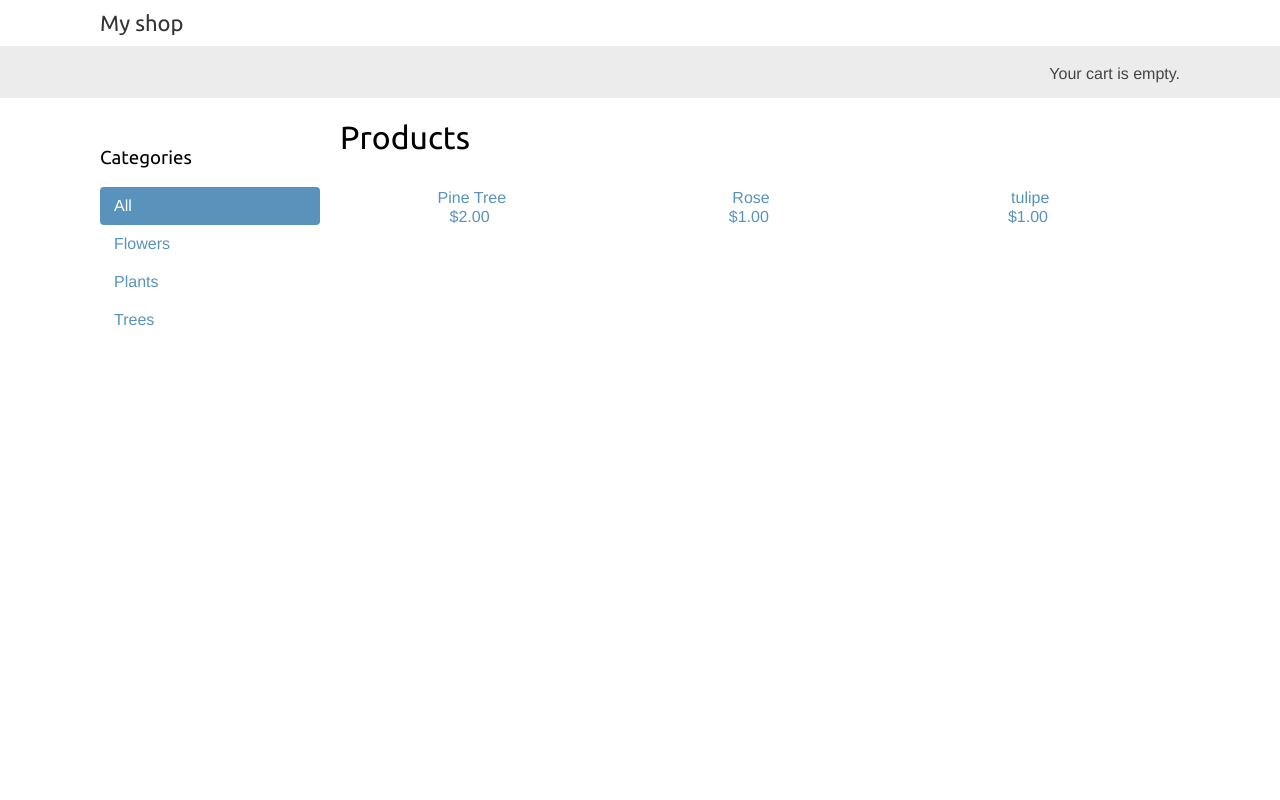
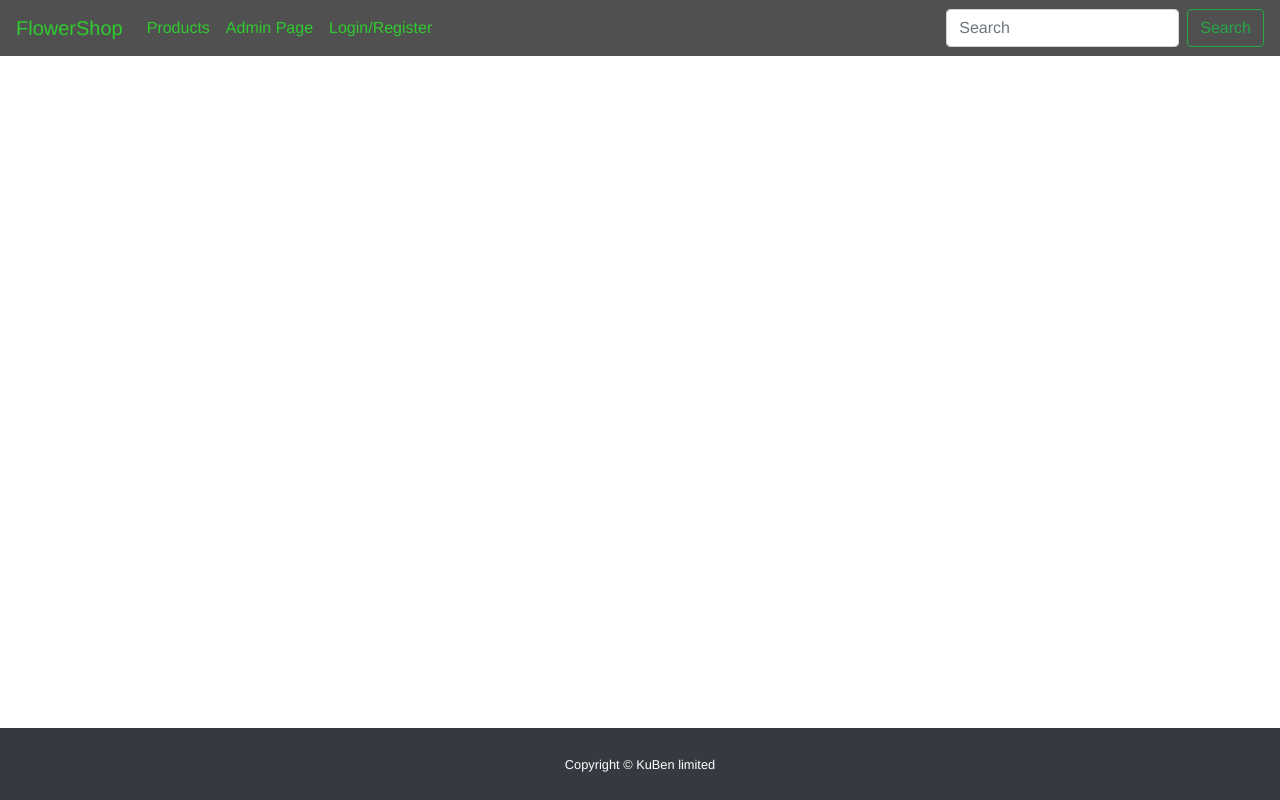
Before and after one commit to BenRafatian/ASRAmyar, a Django app: page / in a window 1280 px wide. Run offline with Django 3.2, Linux system fonts and the light colour scheme; data comes from the database, SQL or seed files in the repository; both versions use the stored data as it was after the commit; some libraries are stand-ins or nearby versions.

Commit message:
Hirearchial category  implemented with MPTT few changes on front-end

```diff
--- a/FlowerShop/FlowerShop/settings.py
+++ b/FlowerShop/FlowerShop/settings.py
@@ -39,6 +39,7 @@ INSTALLED_APPS = [
     'django.contrib.messages',
     'django.contrib.staticfiles',
     'shop.apps.ShopConfig',
+    'mptt'
 ]
 
 MIDDLEWARE = [
--- a/FlowerShop/shop/models.py
+++ b/FlowerShop/shop/models.py
@@ -1,16 +1,50 @@
+import mptt
+from mptt.models import MPTTModel
+from mptt.fields import TreeForeignKey
+from django.contrib.auth.models import Group
 from django.db import models
 from django.urls import reverse
 
 
-class Category(models.Model):
+class Category(MPTTModel):
     name = models.CharField(db_index=True,
                                    max_length=200)
+
+    parent = TreeForeignKey('self', on_delete=models.CASCADE,
+                            null=True, blank=True,
+                            related_name='children')
+
     slug = models.SlugField(unique=True,
                             max_length=200)
     class Meta:
         ordering = ('name',)
         verbose_name = 'category'
         verbose_name_plural = 'categories'
+
+    class MPTTMeta:
+        order_insertion_by=['name']
+
+    def get_slug_list(self):
+        try:
+            ancestors = self.get_ancestors(include_self=True)
+        except:
+            ancestors = []
+        else:
+            ancestors = [i.slug for i in ancestors]
+
+        slugs = []
+        for i in range(len(ancestors)):
+            slugs.append('/'.join(ancestors[:i+1]))
+        return slugs
+
+    @property
+    def get_products(self):
+        products = list()
+        print(*self.get_children())
+        for category in self.get_children():
+            print('hi')
+            products.append(Product.objects.filter(category__name=category.name))
+        return products
 
     def __str__(self):
         return self.name
@@ -44,3 +78,13 @@ class Product(models.Model):
     def get_absolute_url(self):
         return reverse('shop:product_detail',
                        args=[self.id, self.slug])
+
+    def get_cat_list(self):
+        k = self.category
+        breadcrumb = ["dummy"]
+        while k is not None:
+            breadcrumb.append(k.slug)
+            k = k.parent
+        for i in range(len(breadcrumb) - 1):
+            breadcrumb[i] = "/".join(breadcrumb[-1 : i - 1 : -1])
+        return breadcrumb[-1:0:-1]
--- a/FlowerShop/shop/static/css/base.css
+++ b/FlowerShop/shop/static/css/base.css
@@ -1,6 +1,7 @@
 @import url(http://fonts.googleapis.com/css?family=Ubuntu);
 
 body {
+    height: 100%;
     margin:0;
     padding:0;
     font-family:helvetica, sans-serif;
@@ -182,6 +183,7 @@ ul.errorlist {
     width: 96%;
     margin-right:-220px;
     overflow:hidden;
+    padding-top: 30px;
 }
 
 .product-list .item {
@@ -328,3 +367,29 @@ form div.field {
     color:#666;
     border-radius:4px;
 }
+
+#page-content {
+    flex: 1 0 auto;
+}
+
+#sticky-footer {
+    flex-shrink: none;
+    position: fixed;
+  left: 0;
+  bottom: 0;
+  width: 100%;
+}
+
+/* Other Classes for Page Styling */
+
+#navbar {
+    background-color: #505050;
+}
+
+#navbar-text {
+    color: rgb(47, 202, 47);
+}
+
+.nav-item .navbarDropdown {
+    color: rgb(47, 202, 47);
+}
--- a/FlowerShop/shop/templates/shop/base.html
+++ b/FlowerShop/shop/templates/shop/base.html
@@ -1,27 +1,76 @@
 {% load static %}
-<!DOCTYPE html>
-<html>
+<!doctype html>
+<html lang="en">
     <head>
-    <meta charset="utf-8" />
-    <title>{% block title %}My shop{% endblock %}</title>
-    <link href="{% static "css/base.css" %}" rel="stylesheet">
+        <!-- Required meta tags -->
+        <meta charset="utf-8">
+        <meta name="viewport" content="width=device-width, initial-scale=1, shrink-to-fit=no">
+        <!-- Bootstrap CSS -->
+        <link
+            rel="stylesheet"
+            href="https://maxcdn.bootstrapcdn.com/bootstrap/4.0.0/css/bootstrap.min.css"
+            integrity="sha384-Gn5384xqQ1aoWXA+058RXPxPg6fy4IWvTNh0E263XmFcJlSAwiGgFAW/dAiS6JXm"
+            crossorigin="anonymous"
+        >
+        <link rel="stylesheet" href="{% static 'css/base.css' %}">
+        <title>{% block title %}{% endblock title %}</title>
     </head>
     <body>
-    <div id="header">
-        <a href="/" class="logo">My shop</a>
+        <!-- Navbar -->
+        <nav class="navbar navbar-expand-lg" id="navbar">
+            <a class="navbar-brand" href="/" id="navbar-text">FlowerShop</a>
+            <button
+                class="navbar-toggler"
+                type="button"
+                data-toggle="collapse"
+                data-target="#navbarSupportedContent"
+                aria-controls="navbarSupportedContent"
+                aria-expanded="false"
+                aria-label="Toggle navigation"
+            >
+                <span class="navbar-toggler-icon"></span>
+            </button>
+            <div class="collapse navbar-collapse" id="navbarSupportedContent">
+                <ul class="navbar-nav mr-auto">
+                    <li class="nav-item">
+                        <a class="nav-link" href="/products" id="navbar-text">Products</a>
+                    </li>
+                    <li class="nav-item">
+                        <a class="nav-link" href="/admin" id="navbar-text">Admin Page</a>
+                    </li>
+                    <li class="nav-item">
+                        <a class="nav-link" href="#" id="navbar-text">Login/Register</a>
+                    </li>
+                </ul>
+                <form class="form-inline my-2 my-lg-0">
+                    <input
+                        class="form-control mr-sm-2"
+                        type="search"
+                        placeholder="Search"
+                        aria-label="Search"
+                    >
+                    <button class="btn btn-outline-success my-2 my-sm-0" type="submit">Search</button>
+                </form>
             </div>
-    <div id="subheader">
-        <div class="cart">
-            Your cart is empty.
+        </nav>
+        <!-- Body -->
+        <div class="container-fluid">
+            {% block content %}
+
+            {% endblock content %}
         </div>
+        <!-- Footer -->
+        <div class="container-fluid">
+            <footer id="sticky-footer" class="py-4 bg-dark text-white">
+                <div class="container text-center">
+                    <small>Copyright &copy; KuBen limited</small>
                 </div>
-    <div id="content">
-    {% block content %}
-    {% endblock %}
+            </footer>
         </div>
+        <!-- Optional JavaScript -->
+        <!-- jQuery first, then Popper.js, then Bootstrap JS -->
+        <script src="https://code.jquery.com/jquery-3.2.1.slim.min.js" integrity="sha384-KJ3o2DKtIkvYIK3UENzmM7KCkRr/rE9/Qpg6aAZGJwFDMVNA/GpGFF93hXpG5KkN" crossorigin="anonymous"></script>
+        <script src="https://cdnjs.cloudflare.com/ajax/libs/popper.js/1.12.9/umd/popper.min.js" integrity="sha384-ApNbgh9B+Y1QKtv3Rn7W3mgPxhU9K/ScQsAP7hUibX39j7fakFPskvXusvfa0b4Q" crossorigin="anonymous"></script>
+        <script src="https://maxcdn.bootstrapcdn.com/bootstrap/4.0.0/js/bootstrap.min.js" integrity="sha384-JZR6Spejh4U02d8jOt6vLEHfe/JQGiRRSQQxSfFWpi1MquVdAyjUar5+76PVCmYl" crossorigin="anonymous"></script>
     </body>
-
-
-
-
 </html>
--- a/FlowerShop/shop/templates/shop/product/list.html
+++ b/FlowerShop/shop/templates/shop/product/list.html
@@ -1,37 +1,24 @@
 {% extends "shop/base.html" %}
 {% load static %}
-{% block title %}
-{% if category %}{{ category.name }}{% else %}Products{% endif %}
-{% endblock %}
 {% block content %}
   <div id="sidebar">
     <h3>Categories</h3>
-<ul>
-<li {% if not category %}class="selected"{% endif %}>
-<a href="{% url "shop:product_list" %}">All</a>
-</li>
-{% for c in categories %}
-<li {% if category.slug == c.slug %}class="selected"
-{% endif %}>
-<a href="{{ c.get_absolute_url }}">{{ c.name }}</a>
-</li>
-{% endfor %}
-</ul>
+          {{Products.name}}
+     categories will be shown here later!
   </div>
+
+
     <div id="main" class="product-list">
-<h1>{% if category %}{{ category.name }}{% else %}Products
-{% endif %}</h1>
         {% for product in products %}
             <div class="item">
-<a href="{{ product.get_absolute_url }}">
-<img src="{% if product.image %}{{ product.image.url }}{%
-else %}{% static "img/no_image.png" %}{% endif %}">
-</a>
-<a href="{{ product.get_absolute_url }}">{{ product.name }}</
-a>
+              <img src="{% if product.image %}{{ product.image.url }}{%else %}{% static "images/no_image.png" %}{% endif %}">
+               <a href='#'>{{ product }} </a>
                <br>
-${{ product.price }}
+            price: {{product.price}}$
             </div>
         {% endfor %}
+
     </div>
+
+
 {% endblock %}
--- a/FlowerShop/shop/urls.py
+++ b/FlowerShop/shop/urls.py
@@ -1,13 +1,15 @@
-from django.urls import path
-from . import views
+from django.urls import path, re_path
+from django.views.generic import TemplateView
 
-app_name = 'shop'
+from .views import ProductDetailView, ProductListView, show_category
+
+app_name = "shop"
 
 urlpatterns = [
-    path('', views.product_list, name='product_list'),
-    path('<slug:category_slug>/', views.product_list,
-         name='product_list_by_category'),
-    path('<int:id>/<slug:slug>/', views.product_detail,
-         name='product_detail'),
+    path("", TemplateView.as_view(template_name="shop/base.html")),
+#     re_path(r"^category/(?P<hierarchy>.+)/$", show_category, name="category"),
+    path("products/", ProductListView.as_view(), name="products"),
+    path("products/<slug:slug>/", ProductDetailView.as_view(), name="product",),
+    path("categories/", show_category, name="category")
 
 ]
--- a/FlowerShop/shop/views.py
+++ b/FlowerShop/shop/views.py
@@ -1,25 +1,48 @@
 from django.shortcuts import render, get_object_or_404
-from .models import Category, Product
-
-def product_list(request, category_slug=None):
-    category = None
-    categories = Category.objects.all()
-    products = Product.objects.filter(available=True)
-    if category_slug:
-        category = get_object_or_404(Category, slug=category_slug)
-        products = products.filter(category=category)
-    return render(request,
-                'shop/product/list.html',
-                {'category': category,
-                'categories': categories,
-                'products': products})
+from django.views.generic.detail import DetailView
+from django.views.generic.list import ListView
+from django.db.models import Q
+from .models import Product, Category
 
 
-def product_detail(request, id, slug):
-    product = get_object_or_404(Product,
-                                id=id,
-                                slug=slug,
-                                available=True)
-    return render(request,
-                  'shop/product/detail.html',
-                  {'product': product})
+class ProductDetailView(DetailView):
+    Model = Product
+    context_object_name = "product"
+
+
+    def get_context_data(self, **kwargs):
+        context = super().get_context_data(**kwargs)
+        return context
+
+
+class ProductListView(ListView):
+    model = Product
+    context_object_name = "products"
+
+    template_name = 'shop/product/list.html'
+
+    def get_context_data(self, **kwargs):
+        context = super().get_context_data(**kwargs)
+        context["categories"] = Product.category
+
+
+        return context
+
+
+def show_category(request, hierarchy=None):
+    category_slug = hierarchy.split("/")
+    parent = None
+    root = Category.objects.all()
+
+    for slug in category_slug[:-1]:
+        parent = root.get(parent=parent, slug=slug)
+
+    try:
+        instance = Category.objects.get(parent=parent, slug=category_slug[-1])
+    except:
+        instance = get_object_or_404(Product, slug=category_slug[-1])
+        return render(
+            request, "shop/products/detail.html", {"instance": instance}
+        )
+    else:
+        return render(request, "shop/products/categories.html", {"instance": instance})
```
Also changed, not shown: other parts of FlowerShop/shop/static/css/base.css (+37 -0 lines), FlowerShop/shop/admin.py (+12 -10 lines), FlowerShop/shop/templates/shop/product/detail.html (+19 -0 lines), FlowerShop/db.sqlite3, FlowerShop/shop/migrations/0002_auto_20200903_0645.py (added), FlowerShop/shop/templates/shop/product/no_image.png (added). Lines whose indentation alone changed are shown as unchanged.
